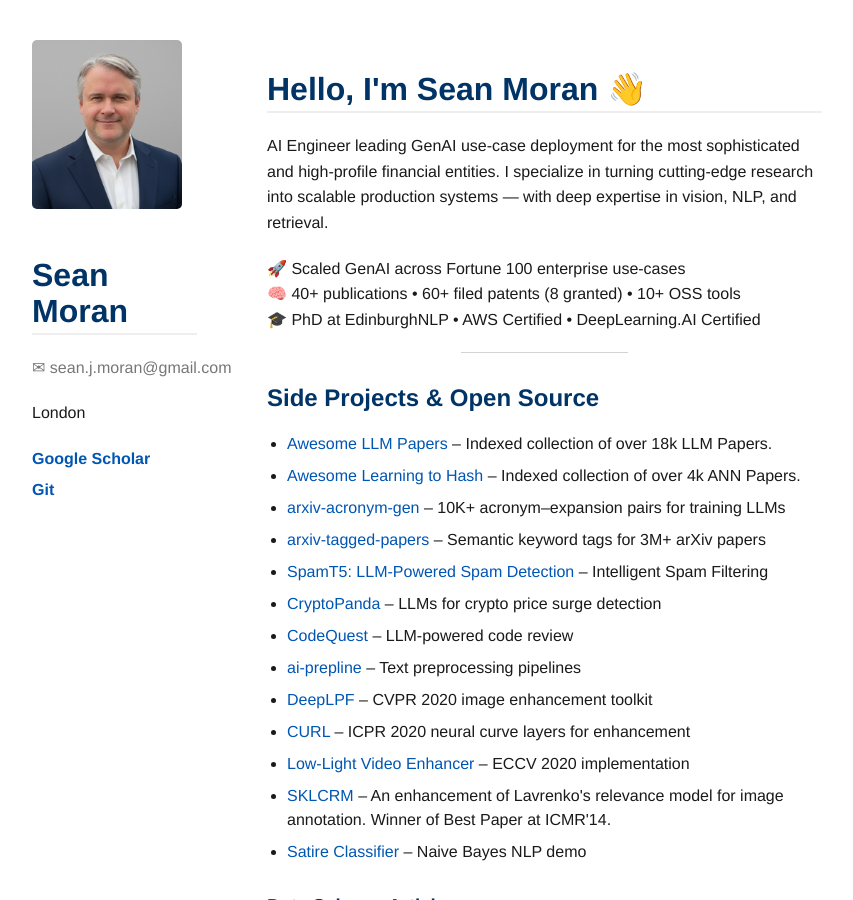
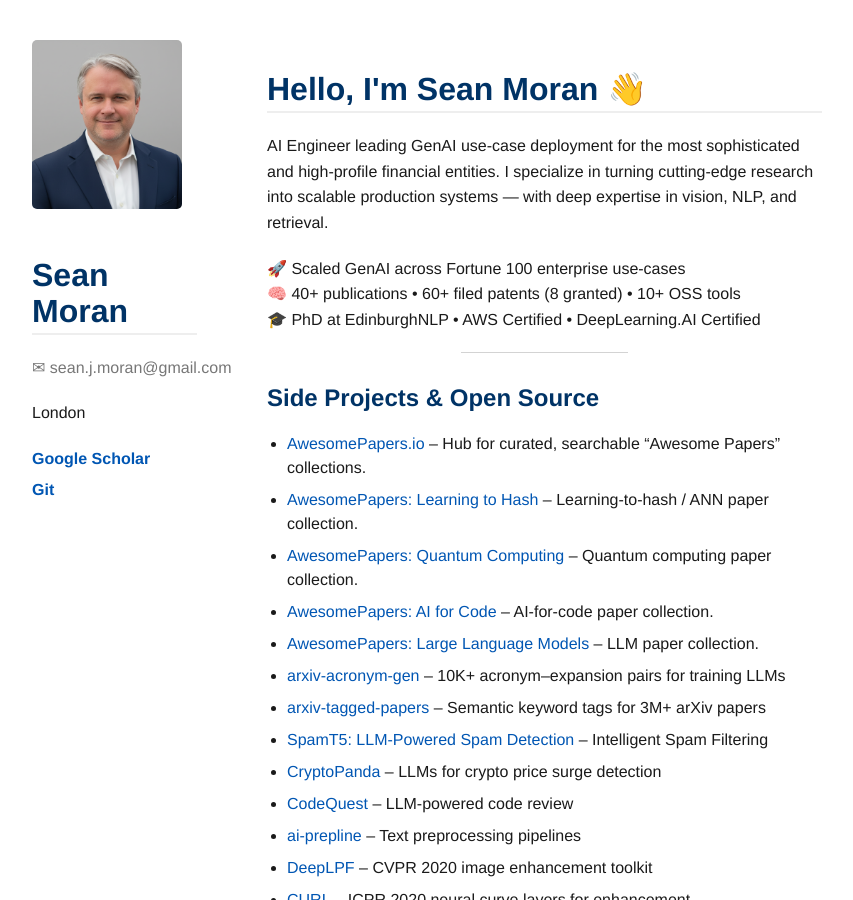
Before and after one commit to sjmoran/sjmoran.github.io, a Jekyll site: the page built from index.md, in a window 1280 px wide and 900 px high. Shown: the whole window, without its empty margins (8-861 px from the left). Built offline with Jekyll 4.4.1, drawn with Linux system fonts in a browser that asks for light colours.

Commit message:
Update side-projects.html

```diff
--- a/_includes/side-projects.html
+++ b/_includes/side-projects.html
@@ -1,7 +1,10 @@
-<h2 id="projects">Side Projects & Open Source</h2>
+<h2 id="projects">Side Projects &amp; Open Source</h2>
 <ul>
-  <li><a href="https://awesome-llm-papers.github.io">Awesome LLM Papers</a> – Indexed collection of over 18k LLM Papers.</li>
-  <li><a href="https://learning2hash.github.io">Awesome Learning to Hash</a> – Indexed collection of over 4k ANN Papers.</li>
+  <li><a href="https://awesomepapers.io/">AwesomePapers.io</a> – Hub for curated, searchable “Awesome Papers” collections.</li>
+  <li><a href="https://awesomepapers.io/learning-to-hash/">AwesomePapers: Learning to Hash</a> – Learning-to-hash / ANN paper collection.</li>
+  <li><a href="https://awesomepapers.io/quantum-computing/">AwesomePapers: Quantum Computing</a> – Quantum computing paper collection.</li>
+  <li><a href="https://awesomepapers.io/ai-for-code/">AwesomePapers: AI for Code</a> – AI-for-code paper collection.</li>
+  <li><a href="https://awesomepapers.io/large-language-models/">AwesomePapers: Large Language Models</a> – LLM paper collection.</li>
   <li><a href="https://huggingface.co/datasets/sjmoran/arxiv-acronym-gen">arxiv-acronym-gen</a> – 10K+ acronym–expansion pairs for training LLMs</li>
   <li><a href="https://huggingface.co/datasets/sjmoran/arxiv-tagged-papers">arxiv-tagged-papers</a> – Semantic keyword tags for 3M+ arXiv papers</li>
   <li><a href="https://github.com/jpmorganchase/llm-email-spam-detection">SpamT5: LLM-Powered Spam Detection</a> – Intelligent Spam Filtering</li>
```
